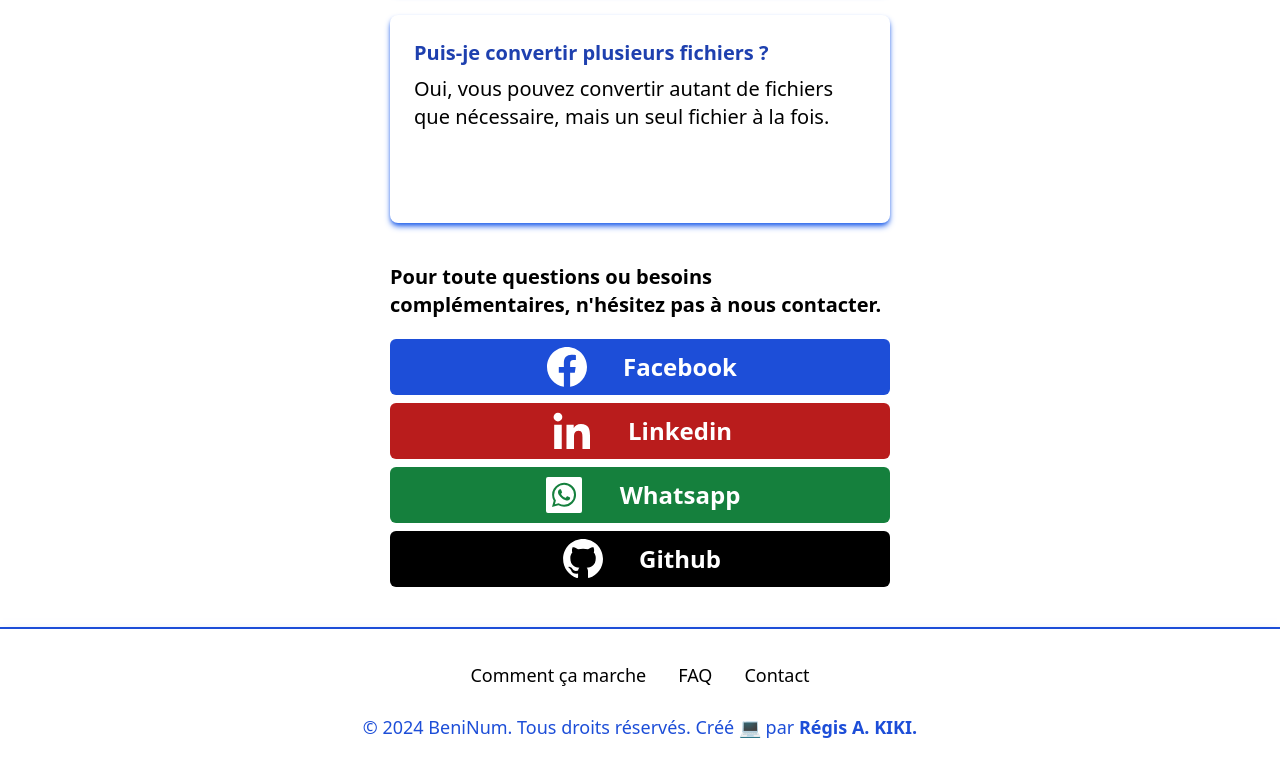
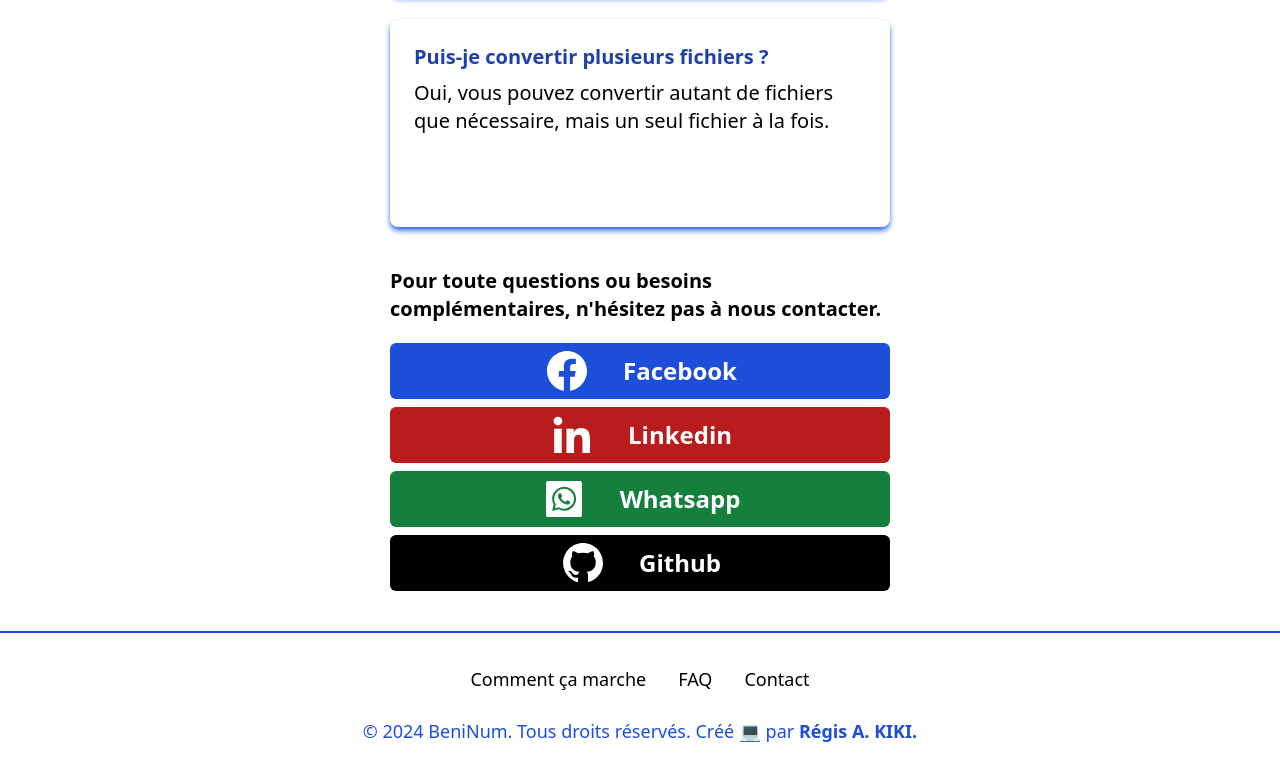
Before and after one commit to chrisregis100/vernum, a website: page index.html in a window 1280 px wide. Shown: the part 2003-2780 px from the top of the page. Drawn offline with Linux system fonts and the light colour scheme.

Commit message:
update style file

```diff
--- a/index.html
+++ b/index.html
@@ -12,7 +12,7 @@
             <h1 class="text-5xl font-bold text-blue-700">BeniNum</h1>
             <p class="font-medium italic text-sm">Passez aux 10 chiffres en quelques clics</p>
         </div>
-        <div class="flex items-center gap-4">
+        <div class="flex items-center gap-4 px-4">
             <img src="./img/alert.png" alt="alert" class="h-20 w-20">
             <p class="font-semibold text-xl">Veuillez sauvegarder vos contacts avant de passer à la migration !</p>
         </div>
@@ -99,8 +99,7 @@
 
 </section>
 </main>
-<footer class=" text-black py-8 border-t-2 border-blue-700 shadow-lg shadow-blue-600">
-    <div class="max-w-6xl mx-auto px-6">
+<footer class="text-black py-8 border-t-2 border-blue-700 shadow-blue-600 flex-col flex items-center">
 
       <!-- Liens rapides -->
       <div class="flex flex-col sm:flex-row justify-center items-center space-y-4 sm:space-y-0 sm:space-x-8 mb-6">
@@ -112,7 +111,7 @@
       <p class="text-center text-lg text-blue-700">
         &copy; 2024 BeniNum. Tous droits réservés. Créé 💻 par <span class="font-bold">Régis A. KIKI.</span>
       </p>
-    </div>
+
   </footer>
 
 
```
